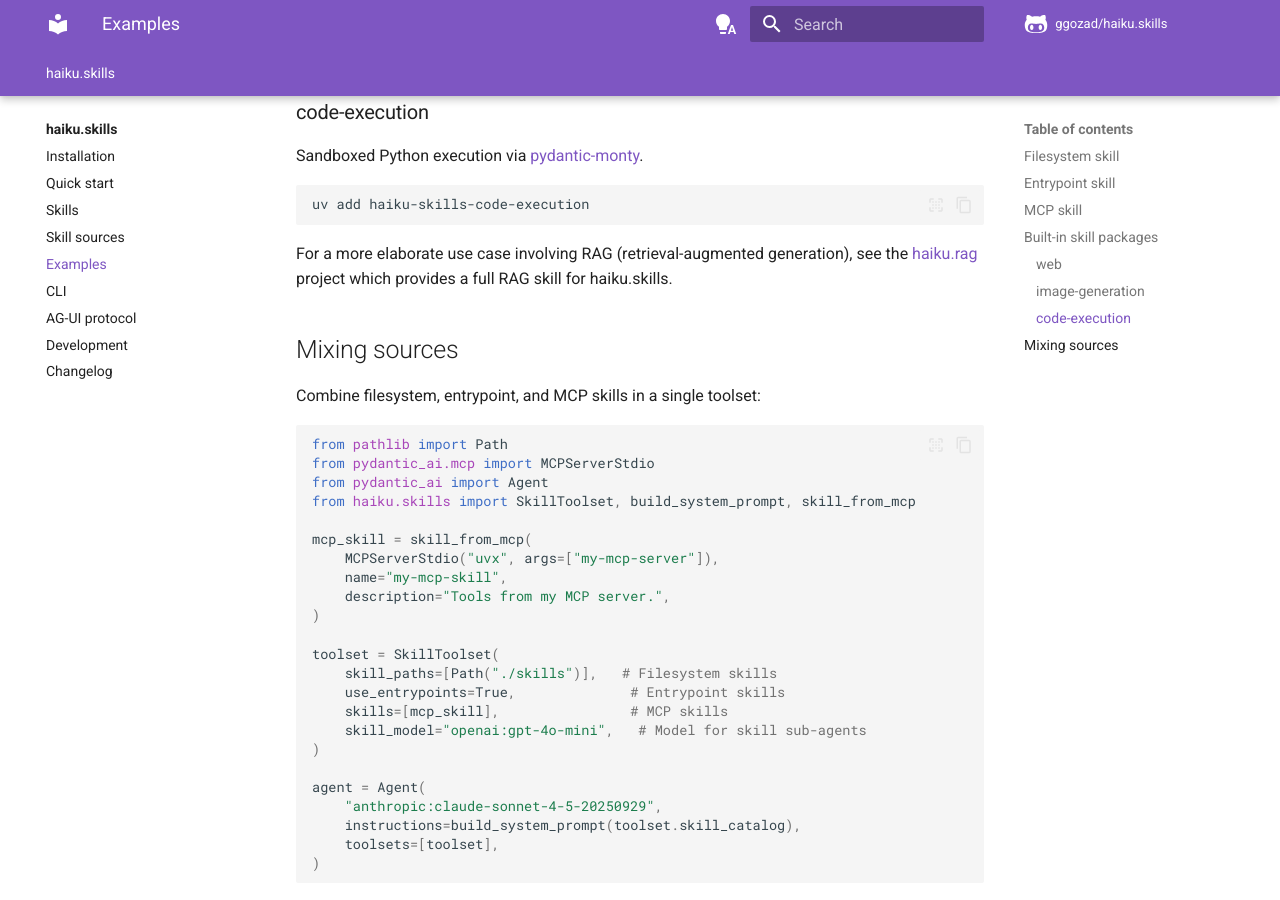
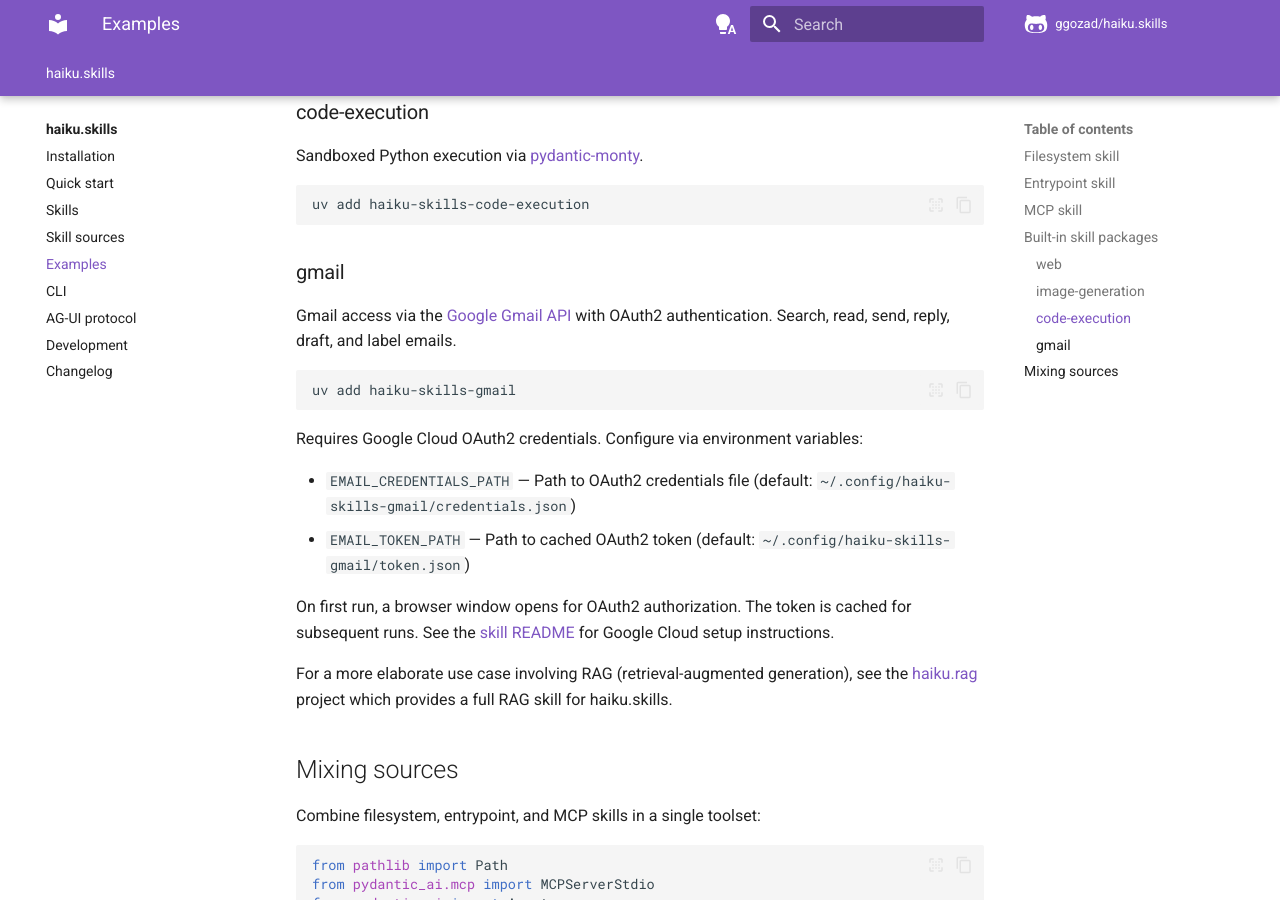
Before and after one commit to ggozad/haiku.skills, an MkDocs documentation site: the page built from docs/examples.md, in a window 1280 px wide and 900 px high, scrolled down 3519 px. Built offline with MkDocs 1.6.1 and Material for MkDocs 9.7.7, drawn with Linux system fonts in a browser that asks for light colours; comment, search, counter and statistics services are not loaded.

Commit message:
Workflow and docs

````diff
--- a/docs/examples.md
+++ b/docs/examples.md
@@ -183,6 +183,21 @@
 uv add haiku-skills-code-execution
 ```
 
+### gmail
+
+Gmail access via the [Google Gmail API](https://developers.google.com/gmail/api) with OAuth2 authentication. Search, read, send, reply, draft, and label emails.
+
+```bash
+uv add haiku-skills-gmail
+```
+
+Requires Google Cloud OAuth2 credentials. Configure via environment variables:
+
+- `EMAIL_CREDENTIALS_PATH` — Path to OAuth2 credentials file (default: `~/.config/haiku-skills-gmail/credentials.json`)
+- `EMAIL_TOKEN_PATH` — Path to cached OAuth2 token (default: `~/.config/haiku-skills-gmail/token.json`)
+
+On first run, a browser window opens for OAuth2 authorization. The token is cached for subsequent runs. See the [skill README](https://github.com/ggozad/haiku.skills/tree/main/skills/gmail) for Google Cloud setup instructions.
+
 For a more elaborate use case involving RAG (retrieval-augmented generation), see the [haiku.rag](https://github.com/ggozad/haiku.rag) project which provides a full RAG skill for haiku.skills.
 
 ## Mixing sources
````
Also changed, not shown: 3 other files.
